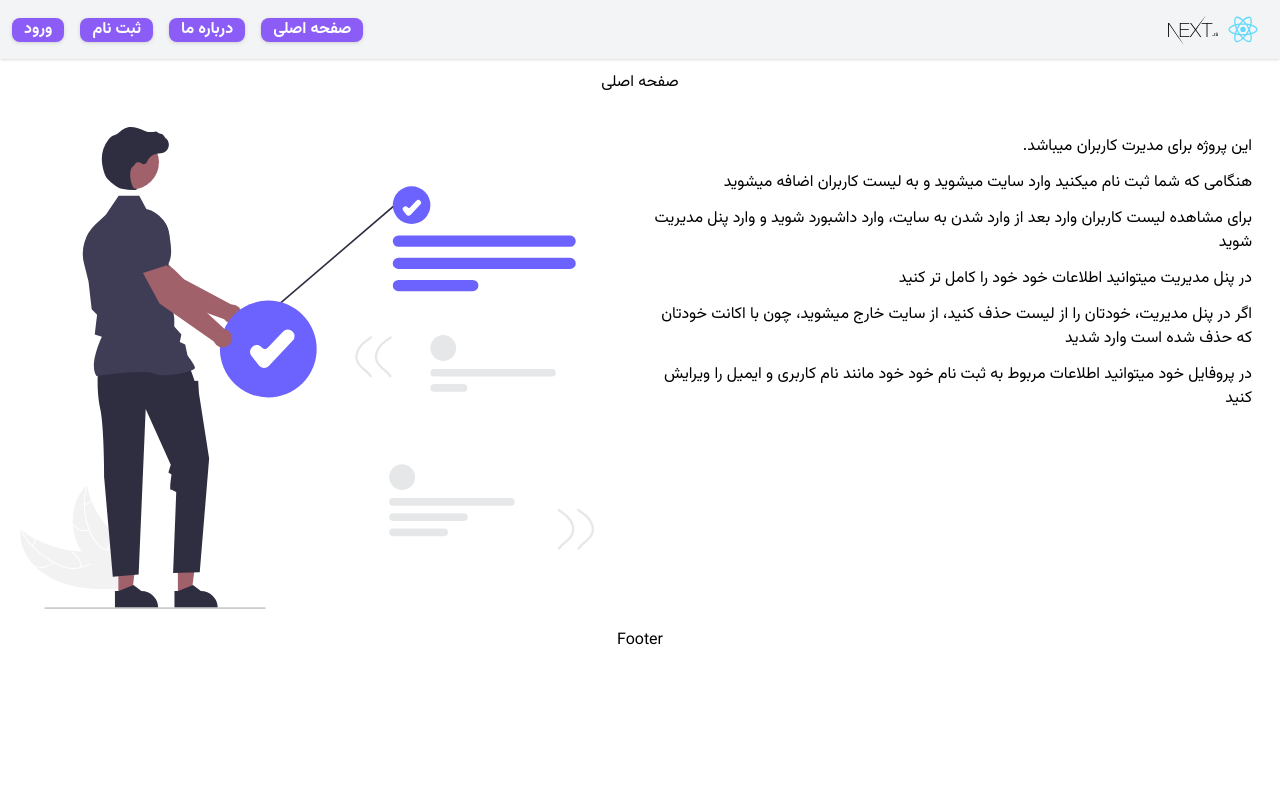
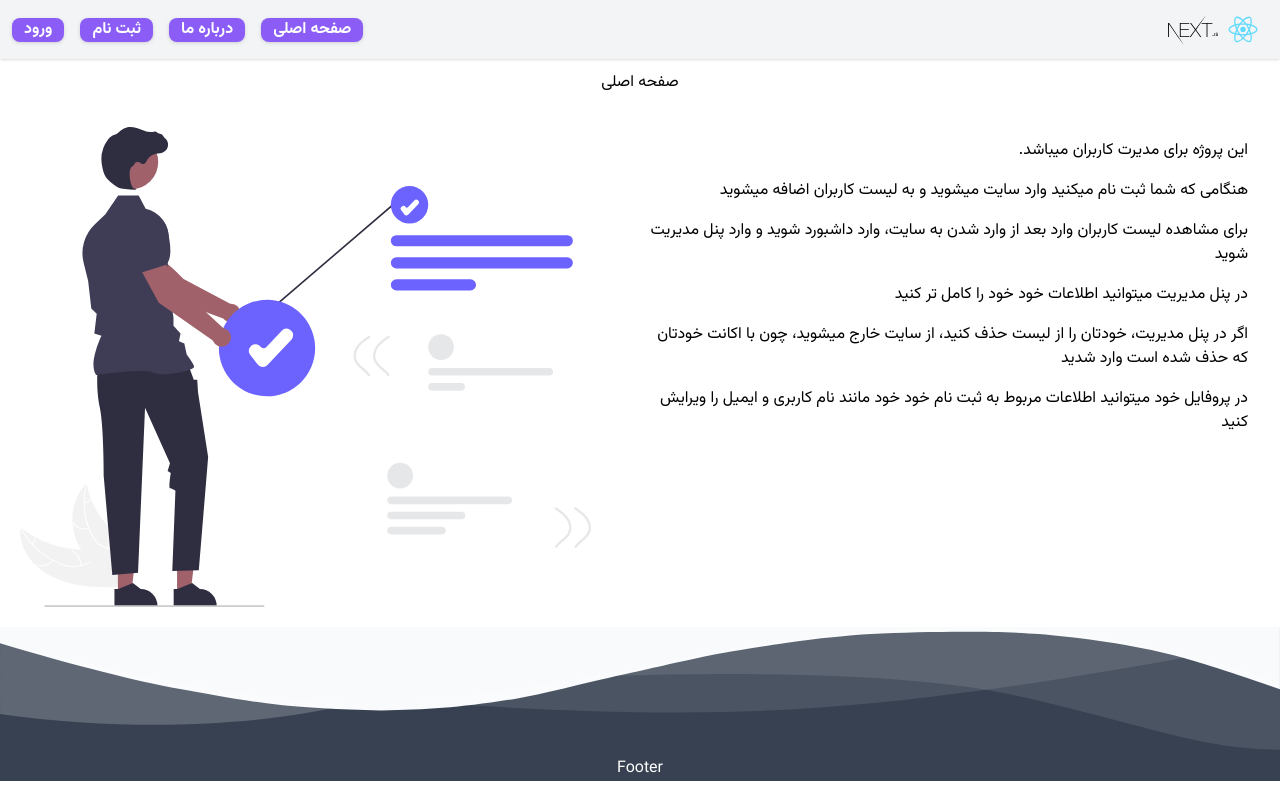
Before and after one commit to Davoudkhodaverdian/next-project, a Next.js app: page / in a window 1280 px wide. Built offline with nearby package versions, Linux system fonts and the light colour scheme.

Commit message:
add footer component

```diff
--- /dev/null
+++ b/components/main/footer.js
@@ -0,0 +1,35 @@
+
+
+
+function Footer() {
+
+    return (
+
+        <div className="bg-gray-700 text-white">
+            <div>
+                <svg class="" viewBox="0 0 1439 147" version="1.1" xmlns="http://www.w3.org/2000/svg" xlink="http://www.w3.org/1999/xlink">
+                    <g stroke="none" strokeWidth="1" fill="none" fillRule="evenodd">
+                        <g transform="translate(-1.000000, -14.000000)" fillRule="nonzero">
+                            <g class="wave" fill="#f8fafc">
+                                <path d="M1440,84 C1383.555,64.3 1342.555,51.3 1317,45 C1259.5,30.824 1206.707,25.526 1169,22 C1129.711,18.326 1044.426,18.475 980,22 C954.25,23.409 922.25,26.742 884,32 C845.122,37.787 818.455,42.121 804,45 C776.833,50.41 728.136,61.77 713,65 C660.023,76.309 621.544,87.729 584,94 C517.525,105.104 484.525,106.438 429,108 C379.49,106.484 342.823,104.484 319,102 C278.571,97.783 231.737,88.736 205,84 C154.629,75.076 86.296,57.743 0,32 L0,0 L1440,0 L1440,84 Z"></path>
+                            </g>
+                            <g transform="translate(1.000000, 15.000000)" fill="#FFFFFF">
+                                <g transform="translate(719.500000, 68.500000) rotate(-180.000000) translate(-719.500000, -68.500000) ">
+                                    <path d="M0,0 C90.7283404,0.927527913 147.912752,27.187927 291.910178,59.9119003 C387.908462,81.7278826 543.605069,89.334785 759,82.7326078 C469.336065,156.254352 216.336065,153.6679 0,74.9732496" opacity="0.100000001"></path>
+                                    <path d="M100,104.708498 C277.413333,72.2345949 426.147877,52.5246657 546.203633,45.5787101 C666.259389,38.6327546 810.524845,41.7979068 979,55.0741668 C931.069965,56.122511 810.303266,74.8455141 616.699903,111.243176 C423.096539,147.640838 250.863238,145.462612 100,104.708498 Z" opacity="0.100000001"></path>
+                                    <path d="M1046,51.6521276 C1130.83045,29.328812 1279.08318,17.607883 1439,40.1656806 L1439,120 C1271.17211,77.9435312 1140.17211,55.1609071 1046,51.6521276 Z" opacity="0.200000003"></path>
+                                </g>
+                            </g>
+                        </g>
+                    </g>
+                </svg>
+            </div>
+            <div className="text-center ">
+                <div>Footer</div>
+
+            </div>
+        </div>
+    );
+}
+
+export default Footer;
--- a/components/main/heroSection.js
+++ b/components/main/heroSection.js
@@ -7,19 +7,21 @@ function HeroSection() {
 
         <div>
 
-            <div className="md:flex flex-row justify-around">
+            <div className="md:flex flex-row justify-around ">
                 <div className="p-5">
-                <div className="p-1 m-1">این پروژه برای مدیرت کاربران میباشد.</div>
-            <div className="p-1 m-1">هنگامی که شما ثبت نام میکنید وارد سایت میشوید و به لیست کاربران اضافه میشوید</div>
-            <div className="p-1 m-1">برای مشاهده لیست کاربران وارد بعد از وارد شدن به سایت، وارد داشبورد شوید و وارد پنل مدیریت شوید</div>
-            <div className="p-1 m-1">در پنل مدیریت میتوانید اطلاعات خود خود را کامل تر کنید</div>
-            <div className="p-1 m-1">اگر در پنل مدیریت، خودتان را از لیست حذف کنید، از سایت خارج میشوید، چون با اکانت خودتان که حذف شده است وارد شدید</div>
-            <div className="p-1 m-1">در پروفایل خود میتوانید اطلاعات مربوط به ثبت نام خود خود مانند نام کاربری و ایمیل را ویرایش کنید</div>
+                    <div className="p-1 m-2">این پروژه برای مدیرت کاربران میباشد.</div>
+                    <div className="p-1 m-2">هنگامی که شما ثبت نام میکنید وارد سایت میشوید و به لیست کاربران اضافه میشوید</div>
+                    <div className="p-1 m-2">برای مشاهده لیست کاربران وارد بعد از وارد شدن به سایت، وارد داشبورد شوید و وارد پنل مدیریت شوید</div>
+                    <div className="p-1 m-2">در پنل مدیریت میتوانید اطلاعات خود خود را کامل تر کنید</div>
+                    <div className="p-1 m-2">اگر در پنل مدیریت، خودتان را از لیست حذف کنید، از سایت خارج میشوید، چون با اکانت خودتان که حذف شده است وارد شدید</div>
+                    <div className="p-1 m-2">در پروفایل خود میتوانید اطلاعات مربوط به ثبت نام خود خود مانند نام کاربری و ایمیل را ویرایش کنید</div>
                 </div>
                 <div className="p-5">
-                    <img src="./images/undraw_next_tasks_re_5eyy.svg"/>
+                    <img src="./images/undraw_next_tasks_re_5eyy.svg" />
                 </div>
             </div>
+
+
         </div>
     );
 }
--- a/components/main/index.js
+++ b/components/main/index.js
@@ -4,6 +4,7 @@ import BasicLayout from "./basicLayout";
 
 import observable from "../patterns/observable";
 import HeroSection from "./heroSection";
+import Footer from "./footer";
 
 
 
@@ -20,8 +21,7 @@ function Main() {
           صفحه اصلی
         </div>
         <HeroSection />
-
-      <div className='text-center'>Footer</div>
+        <Footer />
       </div>
     </BasicLayout>
   );
```
